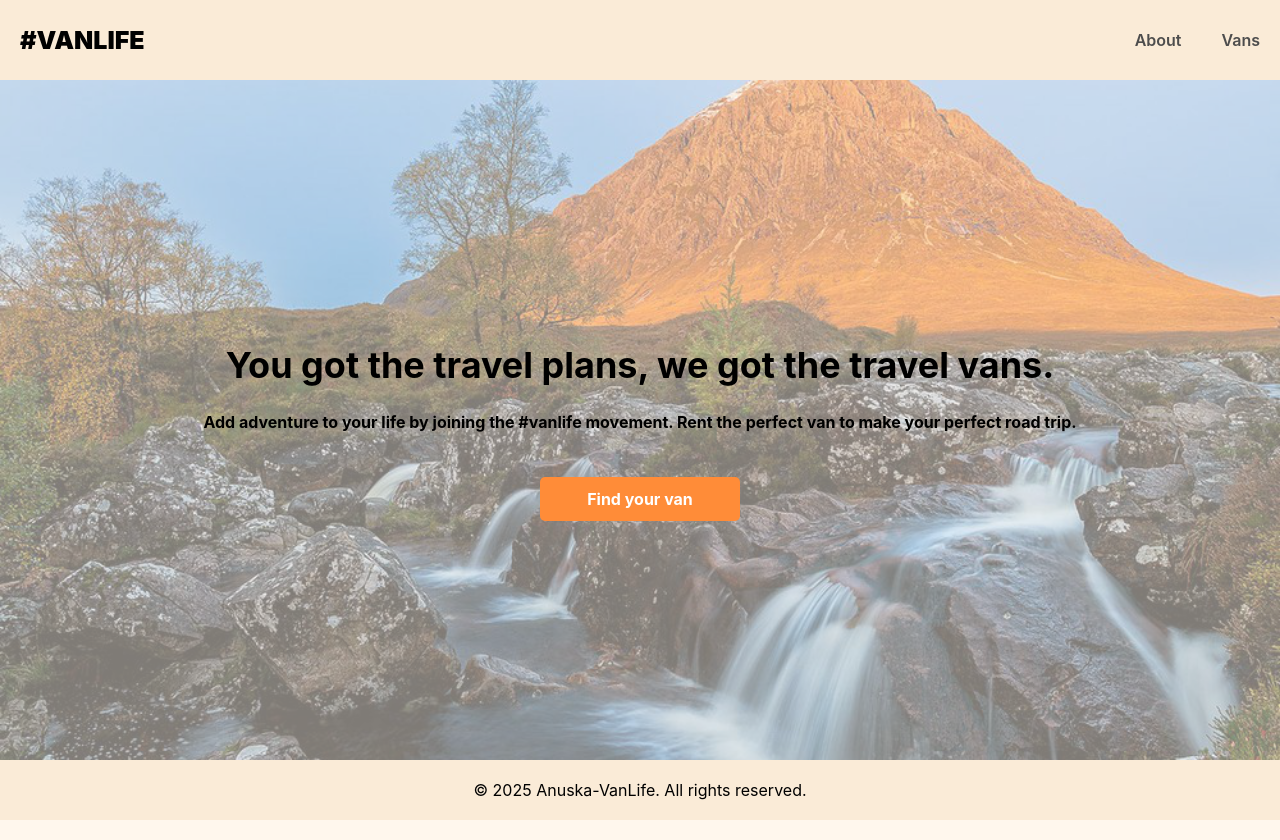
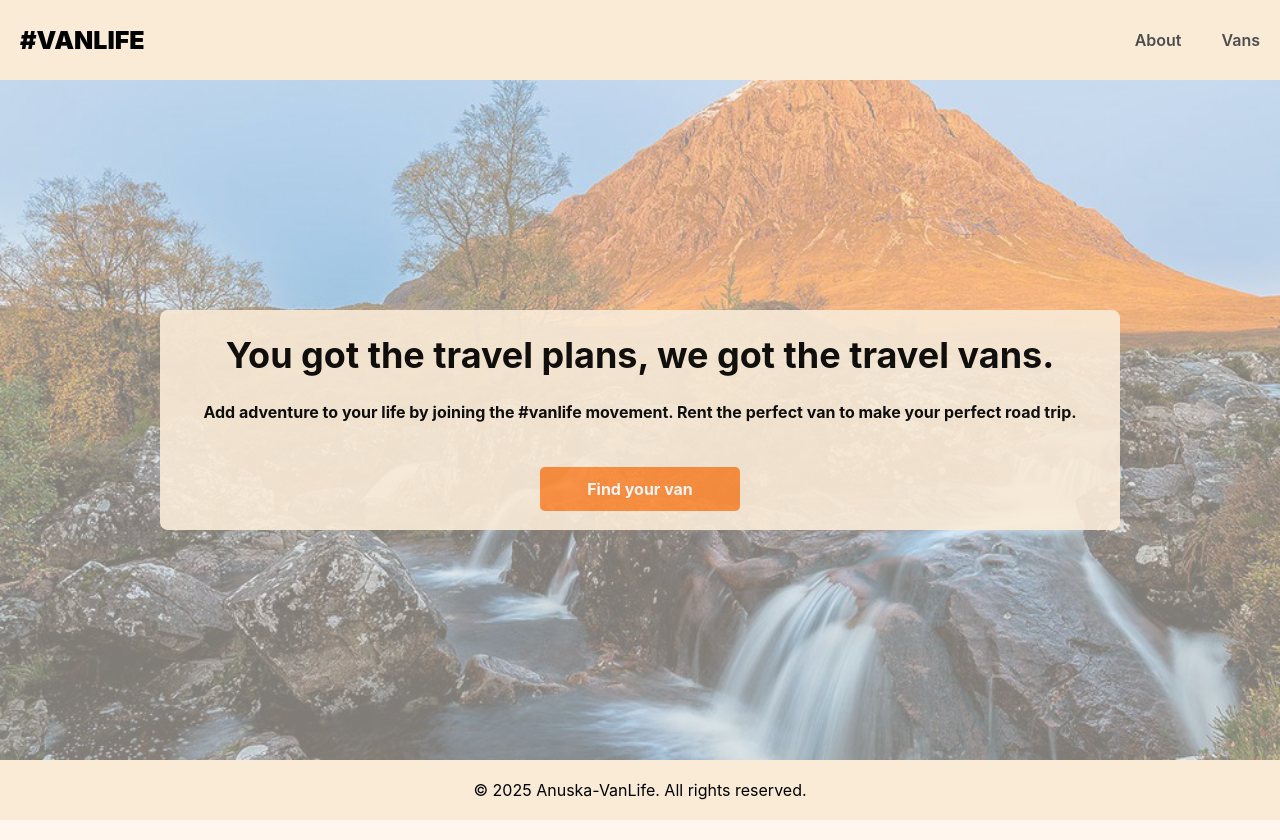
Before and after one commit to Anuska86/VanLife, a React (Vite) app in the folder van-life/: page / in a window 1280 px wide. Built offline with nearby package versions, Linux system fonts and the light colour scheme; what miragejs would draw is missing.

Commit message:
Update index.css

```diff
--- a/van-life/src/index.css
+++ b/van-life/src/index.css
@@ -92,9 +92,13 @@ header a:hover {
 .home-content {
   position: relative;
   z-index: 2;
-  width: 100%;
+  width: 75%;
+  height: 220px;
   text-align: center;
   font-weight: 700;
+  background-color: antiquewhite;
+  border-radius: 8px;
+  opacity: 0.9;
 }
 
 .home-container h1 {
```
